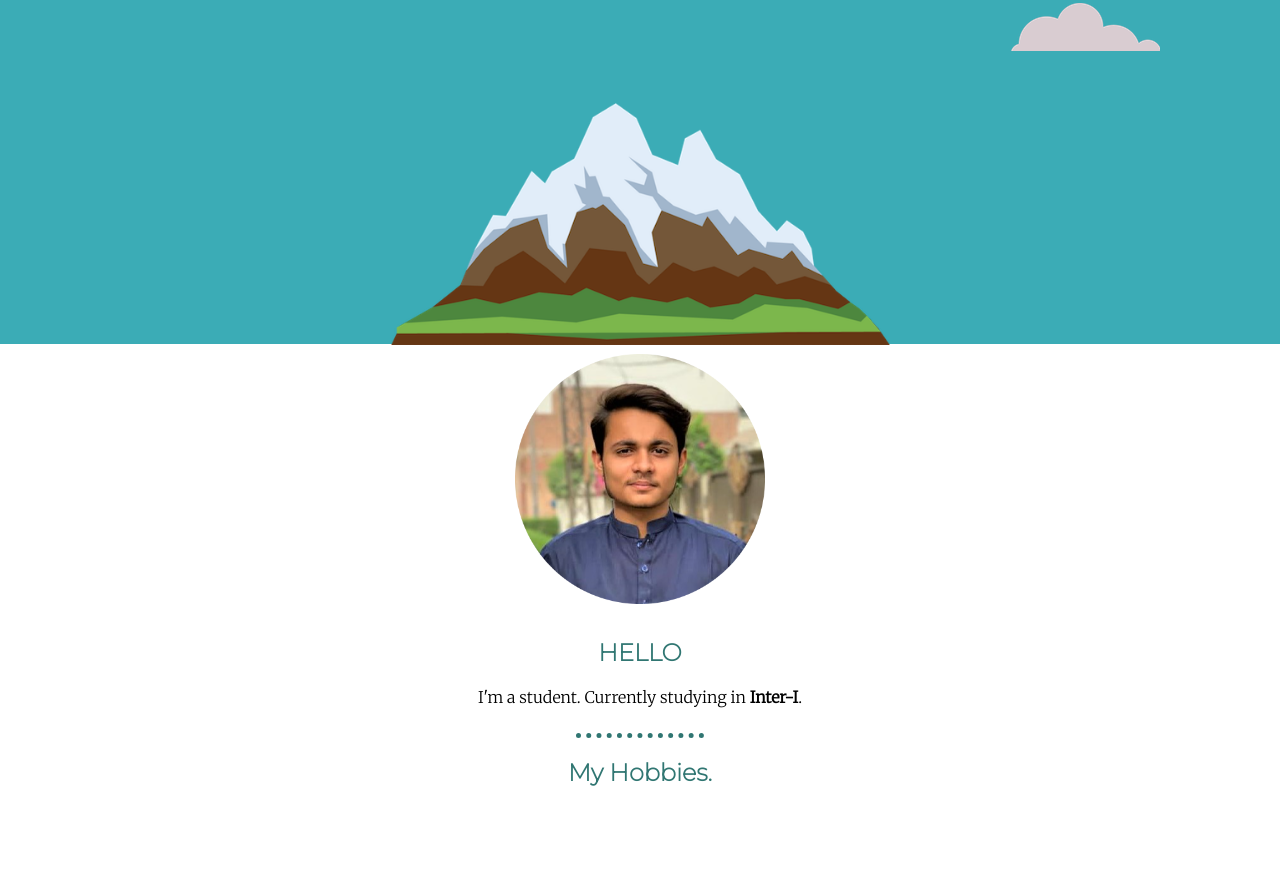
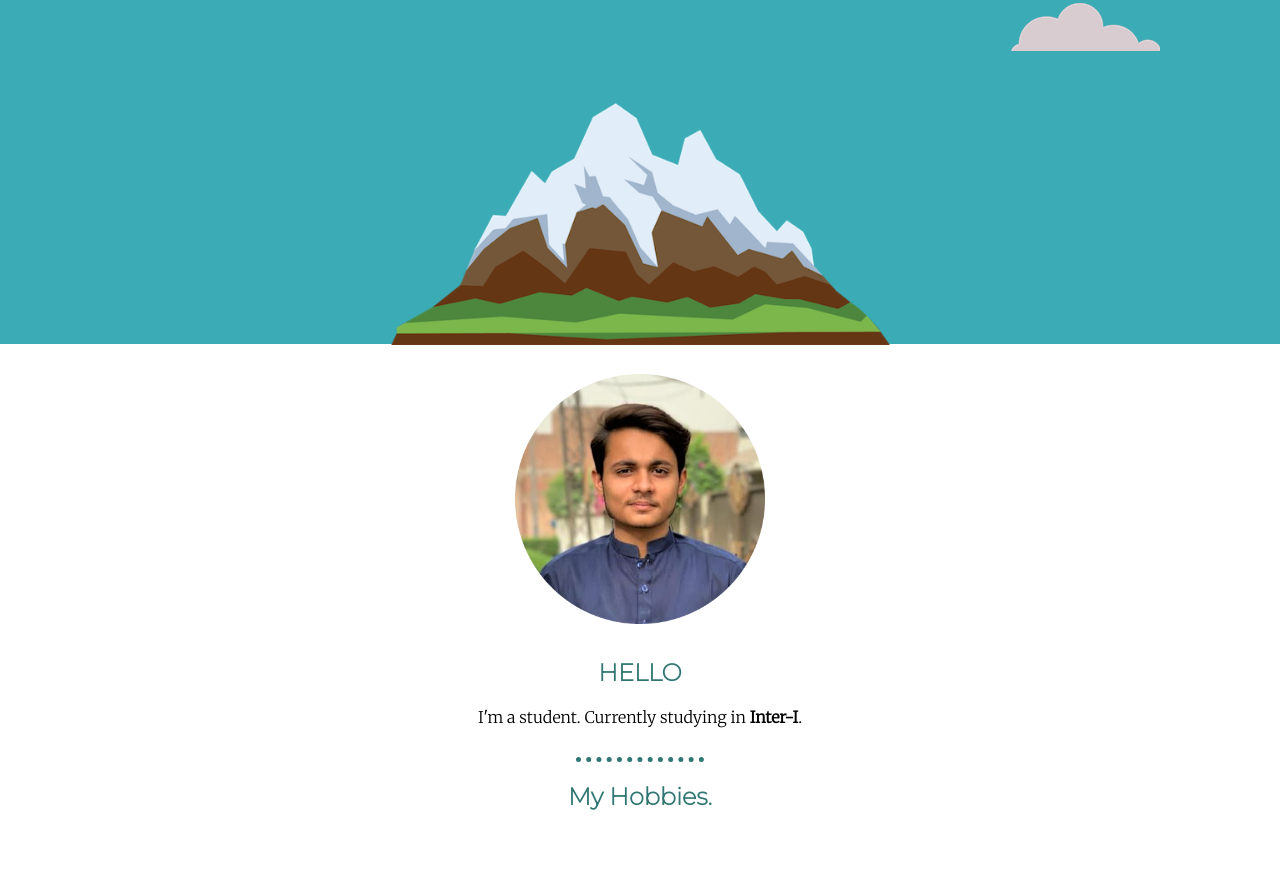
Before and after one commit to Jerry-1016/Zaid-Muslim, a plain HTML site: page index.html in a window 1280 px wide. Shown: the part 290-1174 px from the top of the page. Drawn offline with Linux system fonts and the light colour scheme.

Commit message:
Update styles.css

```diff
--- a/CSS!/styles.css
+++ b/CSS!/styles.css
@@ -22,7 +22,10 @@ body {
   text-align: center;
   font-family: 'Merriweather', serif;
 }
-
+.Personal {
+width: 50%;
+margin: 20px auto 20px auto;
+}
 p {
   margin-top: 0;
   padding-bottom: 10px;
```
